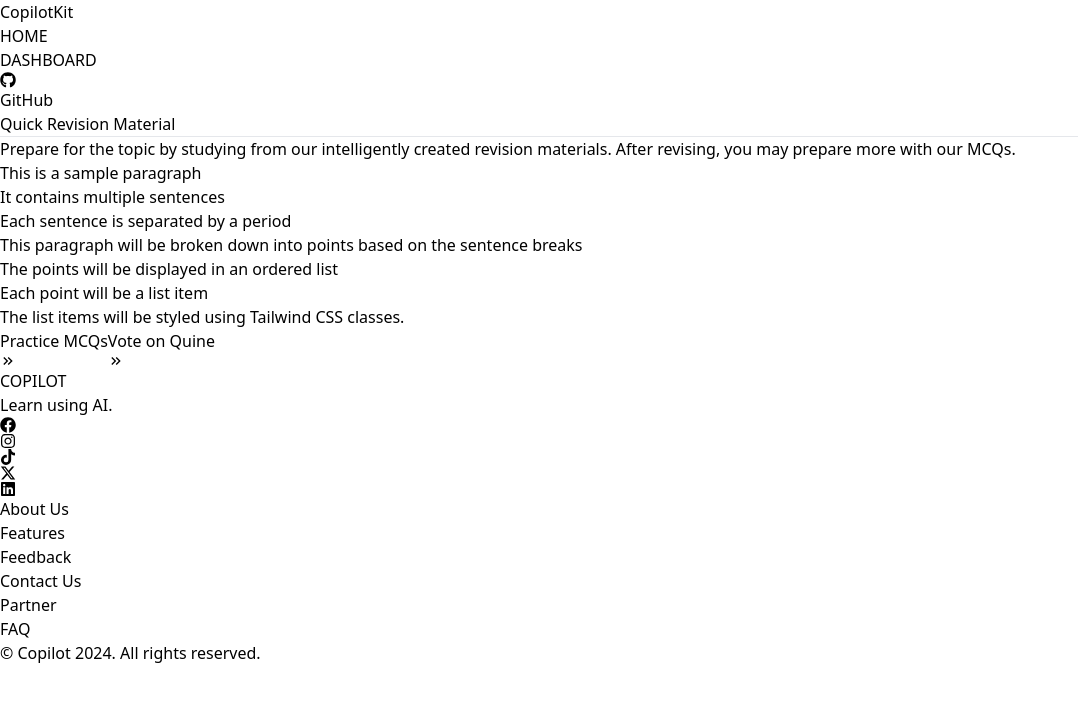
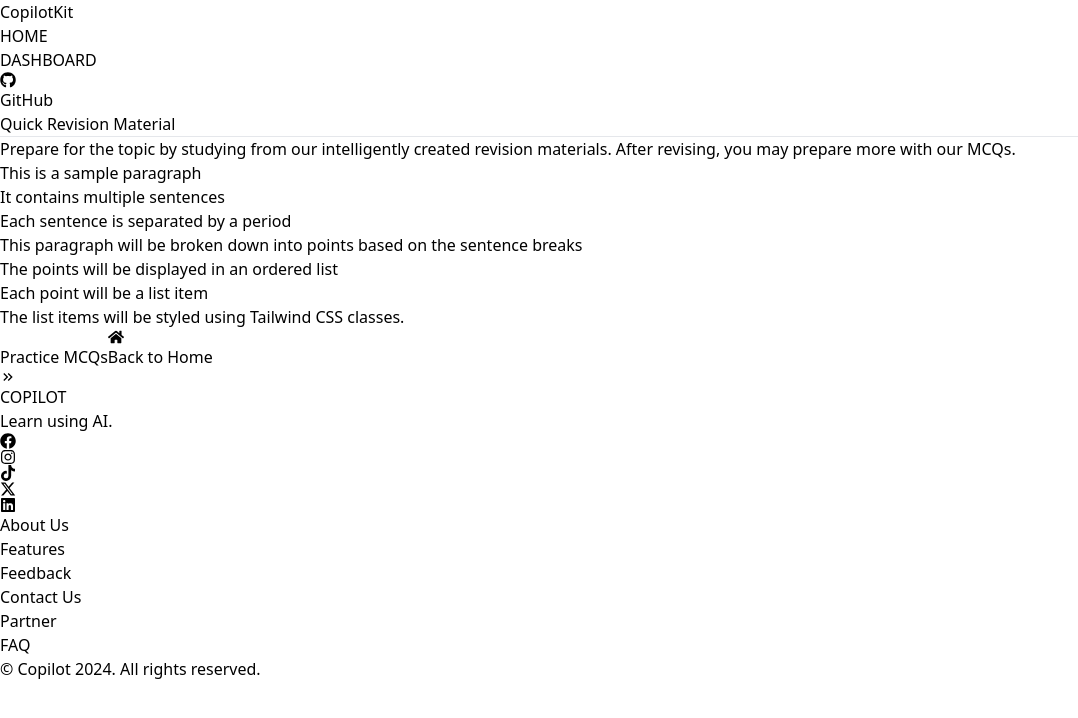
Before and after one commit to rajesh-adk-137/StudyPal, a React (Vite) app in the folder frontend/: page /guide in a window 1280 px wide. Shown: the top 718 px of the page, without its empty margins (0-1078 px from the left). Built offline with nearby package versions, Linux system fonts and the light colour scheme.

Commit message:
frontend:changed design of guidePage

```diff
--- a/frontend/src/pages/GuidePage/GuidePage.jsx
+++ b/frontend/src/pages/GuidePage/GuidePage.jsx
@@ -4,6 +4,7 @@
 import "@copilotkit/react-ui/styles.css";
 import { CopilotPopup } from "@copilotkit/react-ui";
 import { MdKeyboardDoubleArrowRight } from "react-icons/md";
+import { FaHome } from "react-icons/fa";
 import Navbar from '../../components/Navbar'; // Import the Navbar component
 import Footer from '../../components/Footer';
 
@@ -65,15 +66,17 @@
                 <MdKeyboardDoubleArrowRight className="text-xl" />
               </button>
             </Link>
+            <Link to='/home'>
               <button className='bg-[#4fe331] text-black font-bold px-5 py-3 rounded-lg flex items-center justify-center space-x-2 transition duration-300 ease-in-out hover:bg-[#3fb427] hover:shadow-lg'>
-                <span>Vote on Quine</span>
-                <MdKeyboardDoubleArrowRight className="text-xl" />
+                <FaHome className="text-xl" />
+                <span>Back to Home</span>
               </button>
+            </Link>
           </div>
         </div>
       </div>
       {/* </CopilotKit> */}
-      <Footer/>
+      <Footer />
     </div>
   )
 }
```
Lines whose indentation alone changed are shown as unchanged.
